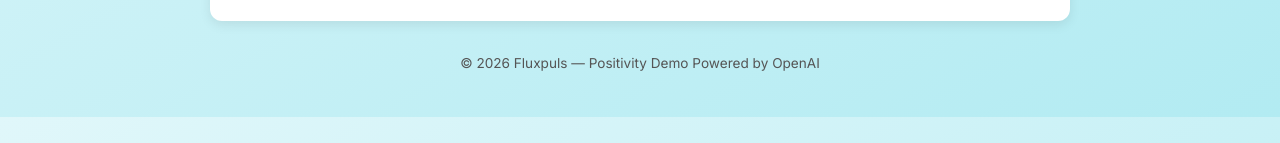
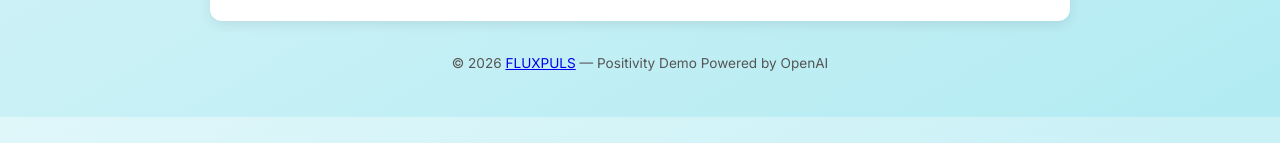
Before and after one commit to aiexplore42/Uplift-AI-Converter, a plain HTML site: page index.html in a window 1280 px wide. Shown: the part 625-768 px from the top of the page. Drawn offline with Linux system fonts and the light colour scheme.

Commit message:
Update index.html

```diff
--- a/index.html
+++ b/index.html
@@ -159,7 +159,7 @@
   </div>
 
   <div class="footer">
-    © 2026 Fluxpuls — Positivity Demo Powered by OpenAI
+    © 2026 <a href="https://fluxpulsconsulting.org">FLUXPULS</a> — Positivity Demo Powered by OpenAI
   </div>
 </div>
 </body>
```
